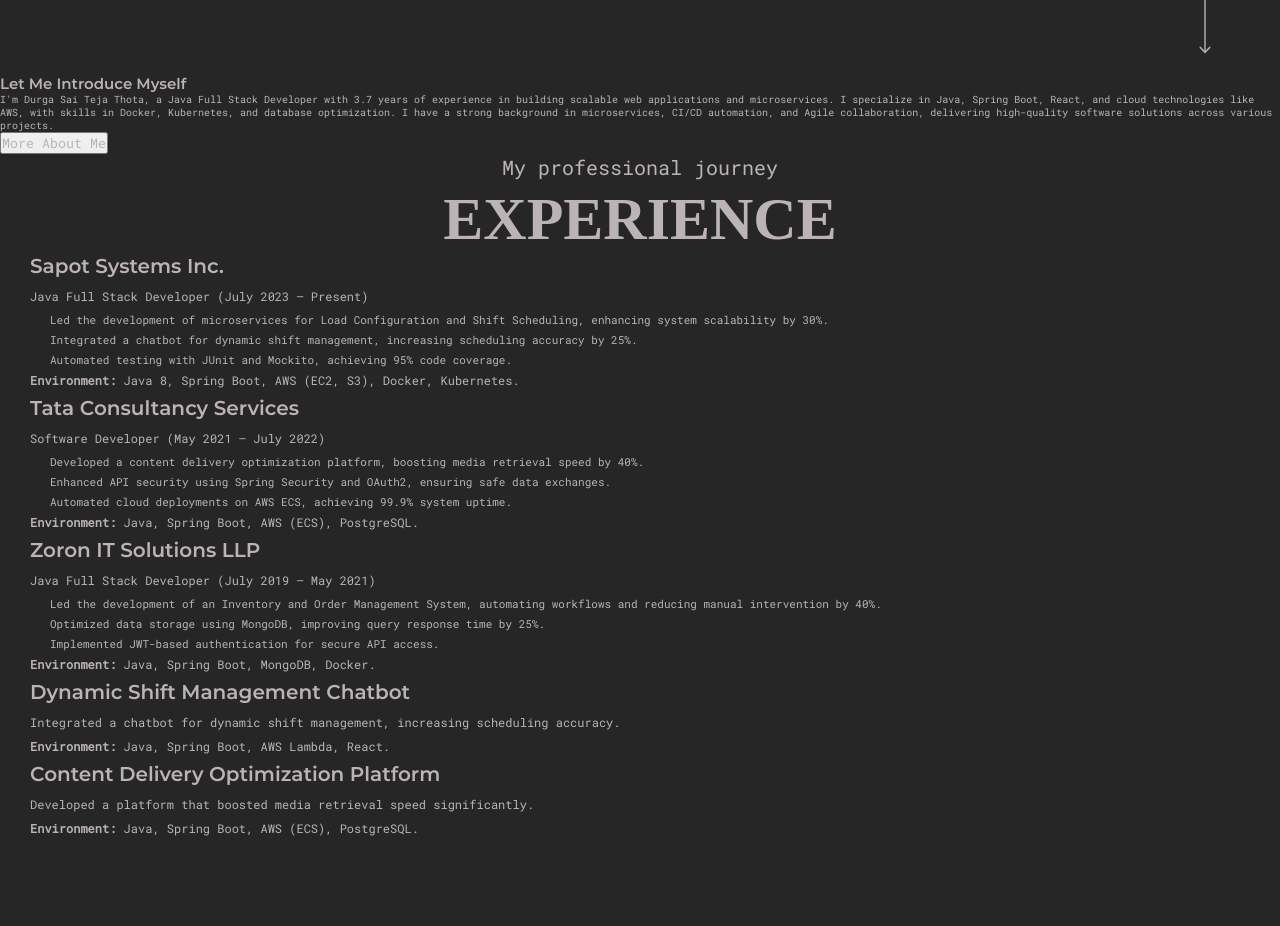
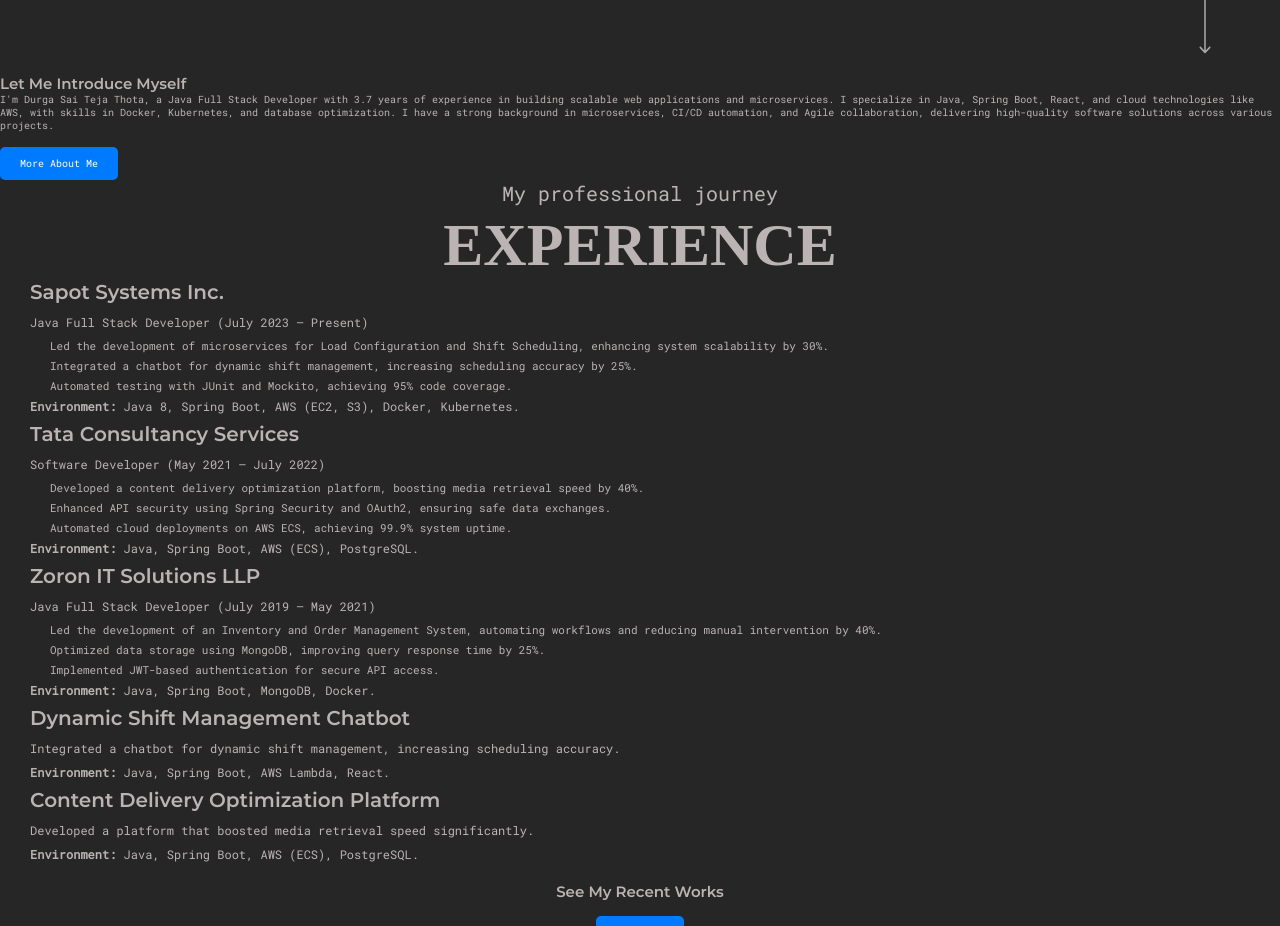
Before and after one commit to durgasaitejathota/durga-portfolio, a React (Create React App) app: page / in a window 1280 px wide. Shown: the part 926-1852 px from the top of the page. Built offline with nearby package versions, Linux system fonts and the light colour scheme; a web font is replaced by a local one.

Commit message:
Update Home.js

```diff
--- a/src/pages/Home.js
+++ b/src/pages/Home.js
@@ -5,20 +5,39 @@ import ExperienceSection from '../components/ExperienceSection'; // Ensure this
 import ProjectsSection from '../components/ProjectsSection';
 
 export default function Home() {
+  // Inline styles for buttons
+  const buttonStyle = {
+    backgroundColor: '#007BFF', // Adjust the color as needed
+    color: '#FFFFFF',
+    padding: '10px 20px',
+    border: 'none',
+    borderRadius: '5px',
+    cursor: 'pointer',
+    fontSize: '1rem',
+    marginTop: '15px', // Adds space above the button
+  };
+
   return (
     <div>
       <HeroSection />
       <div>
         <h2>Let Me Introduce Myself</h2>
-        <p>I'm Durga Sai Teja Thota, a Java Full Stack Developer with 3.7 years of experience in building scalable web applications and microservices.
+        <p>
+          I'm Durga Sai Teja Thota, a Java Full Stack Developer with 3.7 years of experience in building scalable web applications and microservices.
           I specialize in Java, Spring Boot, React, and cloud technologies like AWS, with skills in Docker, Kubernetes, and database optimization.
           I have a strong background in microservices, CI/CD automation, and Agile collaboration, delivering high-quality software solutions across various projects.
         </p>
-        <button>More About Me</button> {/* Add this button */}
+        <button style={buttonStyle}>More About Me</button> {/* Add this button */}
       </div>
-      <ExperienceSection /> {/* Include the Experience Section */}
-      <ProjectsSection />
-      <ContactBanner />
+      <div>
+        <ExperienceSection /> {/* Include the Experience Section */}
+        <div style={{ textAlign: 'center', marginTop: '20px' }}>
+          <h2>See My Recent Works</h2>
+          <button style={buttonStyle}>Projects</button> {/* Add Projects button */}
+        </div>
+        <ProjectsSection />
+        <ContactBanner />
+      </div>
     </div>
   );
 }
```
